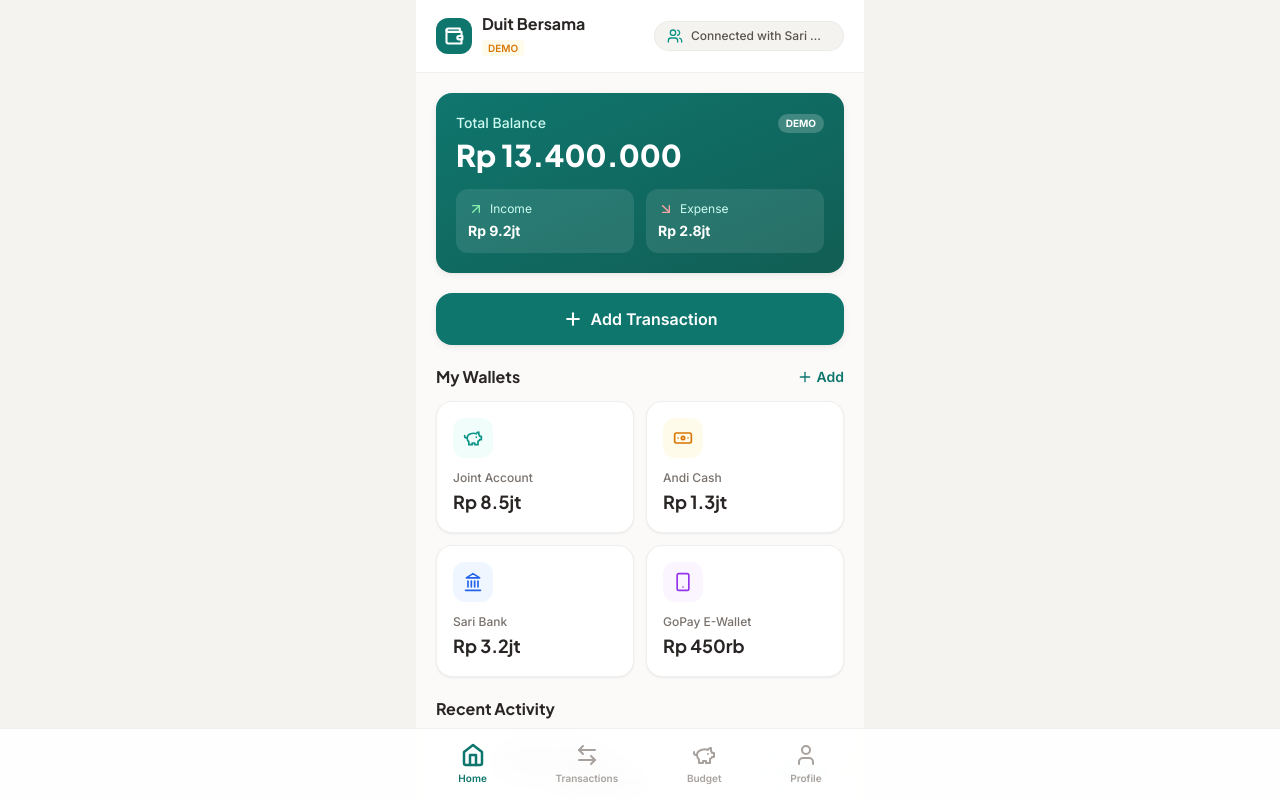
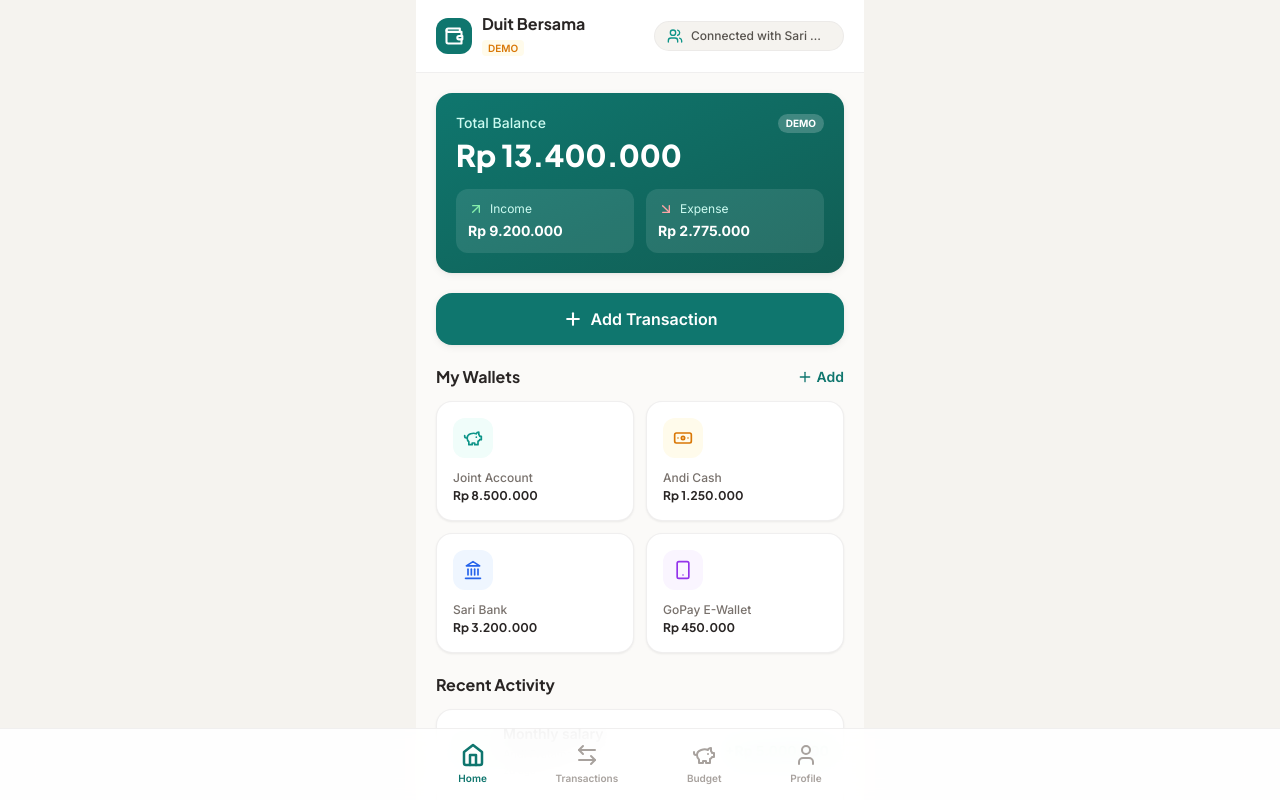
Before and after one commit to raihanmbrq/couple-finance-record, a React (Vite) app: page / in a window 1280 px wide. Both pictures are taken after a click on the button "Try Demo Mode". Shown: the top 800 px of the page. Built offline with nearby package versions, Linux system fonts and the light colour scheme; no server answers.

Commit message:
Adjust font

```diff
--- a/src/lib/format.ts
+++ b/src/lib/format.ts
@@ -8,14 +8,12 @@ export function formatIDR(amount: number): string {
 }
 
 export function formatIDRShort(amount: number): string {
-  if (Math.abs(amount) >= 1_000_000_000) {
-    return `Rp ${(amount / 1_000_000_000).toFixed(1)}M`;
+  const absAmount = Math.abs(amount);
+  if (absAmount >= 1_000_000_000) {
+    return `Rp ${(amount / 1_000_000_000).toFixed(1)} M`;
   }
-  if (Math.abs(amount) >= 1_000_000) {
-    return `Rp ${(amount / 1_000_000).toFixed(1)}jt`;
-  }
-  if (Math.abs(amount) >= 1_000) {
-    return `Rp ${(amount / 1_000).toFixed(0)}rb`;
+  if (absAmount >= 100_000_000) {
+    return `Rp ${(amount / 1_000_000).toFixed(1)} JT`;
   }
   return formatIDR(amount);
 }
--- a/src/screens/BudgetScreen.tsx
+++ b/src/screens/BudgetScreen.tsx
@@ -39,6 +39,8 @@ export function BudgetScreen() {
   const totalBudget = budgets.reduce((s, b) => s + b.limit_amount, 0);
   const totalSpent = budgets.reduce((s, b) => s + (spentByCategory.get(b.category) ?? 0), 0);
   const totalRemaining = totalBudget - totalSpent;
+
+  const isLargeBudget = totalBudget >= 100_000_000;
 
   const handleSetBudget = async () => {
     if (!editCategory) return;
@@ -89,18 +91,18 @@ export function BudgetScreen() {
           <Target className="w-5 h-5 text-amber-400" />
           <span className="text-stone-300 text-sm font-medium">Monthly Recap</span>
         </div>
-        <div className="grid grid-cols-3 gap-3">
-          <div>
-            <p className="text-xs text-stone-400 mb-1">Budgeted</p>
-            <p className="font-display font-bold text-base">{formatIDR(totalBudget)}</p>
+        <div className={isLargeBudget ? 'flex flex-col gap-3' : 'grid grid-cols-3 gap-3'}>
+          <div className={isLargeBudget ? 'flex justify-between items-center bg-white/5 rounded-lg p-2.5' : ''}>
+            <p className={`text-xs text-stone-400 ${isLargeBudget ? '' : 'mb-1'}`}>Budgeted</p>
+            <p className="font-display font-bold text-xs">{formatIDR(totalBudget)}</p>
           </div>
-          <div>
-            <p className="text-xs text-stone-400 mb-1">Spent</p>
-            <p className="font-display font-bold text-base text-red-300">{formatIDR(totalSpent)}</p>
+          <div className={isLargeBudget ? 'flex justify-between items-center bg-white/5 rounded-lg p-2.5' : ''}>
+            <p className={`text-xs text-stone-400 ${isLargeBudget ? '' : 'mb-1'}`}>Spent</p>
+            <p className="font-display font-bold text-xs text-red-300">{formatIDR(totalSpent)}</p>
           </div>
-          <div>
-            <p className="text-xs text-stone-400 mb-1">Remaining</p>
-            <p className={`font-display font-bold text-base ${totalRemaining >= 0 ? 'text-green-300' : 'text-red-300'}`}>
+          <div className={isLargeBudget ? 'flex justify-between items-center bg-white/5 rounded-lg p-2.5' : ''}>
+            <p className={`text-xs text-stone-400 ${isLargeBudget ? '' : 'mb-1'}`}>Remaining</p>
+            <p className={`font-display font-bold text-xs ${totalRemaining >= 0 ? 'text-green-300' : 'text-red-300'}`}>
               {formatIDR(totalRemaining)}
             </p>
           </div>
--- a/src/screens/HomeScreen.tsx
+++ b/src/screens/HomeScreen.tsx
@@ -37,6 +37,9 @@ export function HomeScreen() {
 
   const recentTx = transactions.slice(0, 5);
 
+  const incomeStr = formatIDRShort(monthIncome);
+  const expenseStr = formatIDRShort(monthExpense);
+
   return (
     <div className="px-5 py-5 space-y-5">
       {/* Total Balance Hero */}
@@ -47,19 +50,19 @@ export function HomeScreen() {
         </div>
         <p className="font-display font-extrabold text-3xl mb-4">{formatIDR(totalBalance)}</p>
         <div className="flex gap-3">
-          <div className="flex-1 bg-white/10 rounded-xl p-3">
+          <div className="flex-1 bg-white/10 rounded-xl p-3 min-w-0">
             <div className="flex items-center gap-1.5 mb-1">
-              <ArrowUpRight className="w-4 h-4 text-green-300" />
-              <span className="text-xs text-teal-100">Income</span>
+              <ArrowUpRight className="w-4 h-4 text-green-300 shrink-0" />
+              <span className="text-xs text-teal-100 truncate">Income</span>
             </div>
-            <p className="font-bold text-sm">{formatIDRShort(monthIncome)}</p>
+            <p className={`font-bold truncate ${incomeStr.length > 13 ? 'text-xs' : 'text-sm'}`}>{incomeStr}</p>
           </div>
-          <div className="flex-1 bg-white/10 rounded-xl p-3">
+          <div className="flex-1 bg-white/10 rounded-xl p-3 min-w-0">
             <div className="flex items-center gap-1.5 mb-1">
-              <ArrowDownRight className="w-4 h-4 text-red-300" />
-              <span className="text-xs text-teal-100">Expense</span>
+              <ArrowDownRight className="w-4 h-4 text-red-300 shrink-0" />
+              <span className="text-xs text-teal-100 truncate">Expense</span>
             </div>
-            <p className="font-bold text-sm">{formatIDRShort(monthExpense)}</p>
+            <p className={`font-bold truncate ${expenseStr.length > 13 ? 'text-xs' : 'text-sm'}`}>{expenseStr}</p>
           </div>
         </div>
       </Card>
@@ -96,14 +99,16 @@ export function HomeScreen() {
                 key={wallet.id}
                 type="button"
                 onClick={() => setActiveWallet(wallet)}
-                className="text-left"
+                className="text-left min-w-0"
               >
-                <Card className="p-4">
+                <Card className="p-4 overflow-hidden">
                   <div className={`w-10 h-10 rounded-xl ${cfg.bg} flex items-center justify-center mb-3`}>
                     <Icon className={`w-5 h-5 ${cfg.color}`} />
                   </div>
                   <p className="text-xs text-stone-500 font-medium mb-0.5 truncate">{wallet.name}</p>
-                  <p className="font-display font-bold text-stone-800 text-lg">{formatIDRShort(wallet.balance)}</p>
+                  <p className="font-display font-bold text-stone-800 truncate text-xs">
+                    {formatIDRShort(wallet.balance)}
+                  </p>
                 </Card>
               </button>
             );
@@ -135,16 +140,16 @@ export function HomeScreen() {
                       <TrendingDown className="w-5 h-5 text-stone-500" />
                     )}
                   </div>
-                  <div className="flex-1 min-w-0">
-                    <p className="font-semibold text-sm text-stone-800 truncate">{tx.notes || cat?.label || tx.category}</p>
-                    <div className="flex items-center gap-2">
-                      <span className="text-xs text-stone-400">{formatRelative(tx.created_at)}</span>
-                      <Badge color="stone" className="text-[10px] py-0.5">{tx.spent_by}</Badge>
-                    </div>
+                  <div className="flex-1 min-w-0 flex flex-col justify-center">
+                    <p className="font-semibold text-sm text-stone-800 truncate mb-0.5">{tx.notes || cat?.label || tx.category}</p>
+                    <p className="text-[11px] text-stone-500 truncate">{tx.spent_by}</p>
+                    <p className="text-[10px] text-stone-400 truncate">{formatRelative(tx.created_at)}</p>
                   </div>
-                  <p className={`font-bold text-sm ${isIncome ? 'text-green-600' : 'text-stone-700'}`}>
-                    {isIncome ? '+' : '-'}{formatIDRShort(tx.amount)}
-                  </p>
+                  <div className="shrink-0 flex items-center">
+                    <p className={`font-bold ${formatIDRShort(tx.amount).length > 12 ? 'text-xs' : 'text-sm'} ${isIncome ? 'text-green-600' : 'text-stone-700'}`}>
+                      {isIncome ? '+' : '-'}{formatIDRShort(tx.amount)}
+                    </p>
+                  </div>
                 </button>
               );
             })
```
